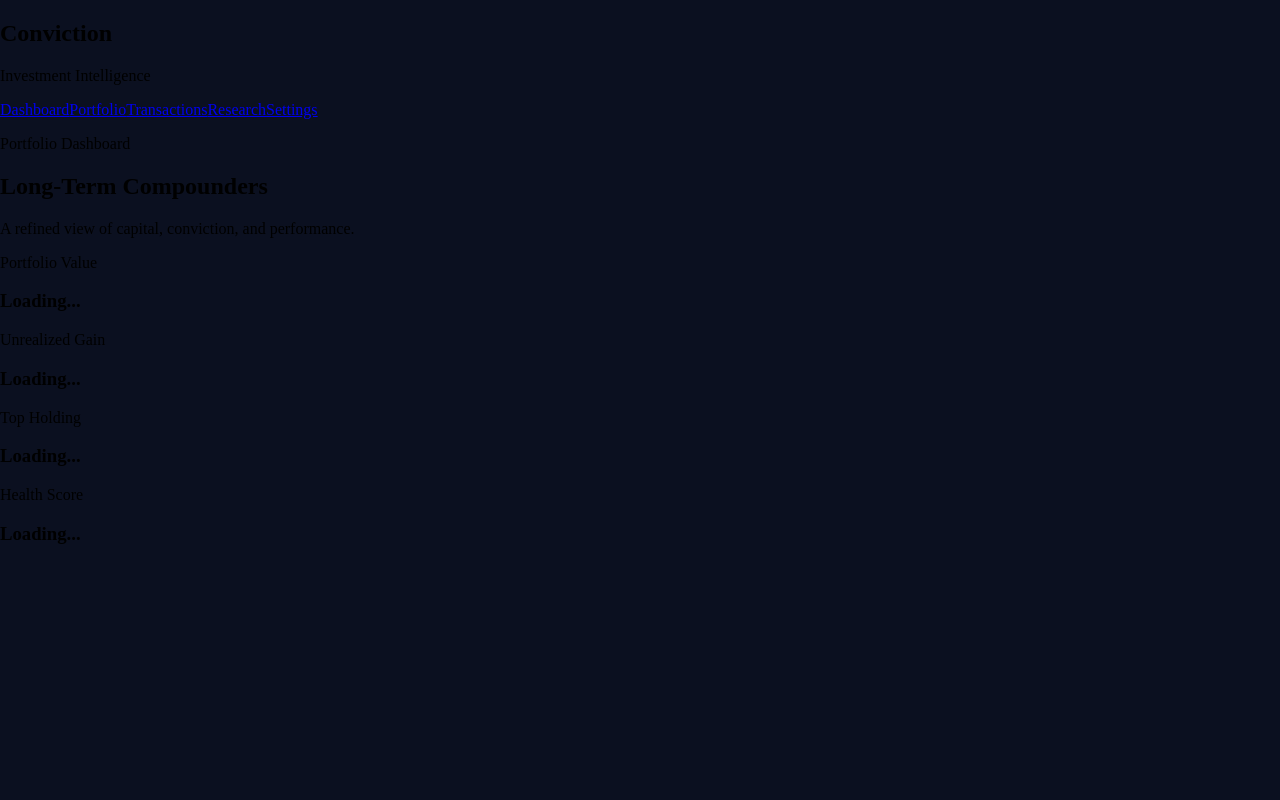
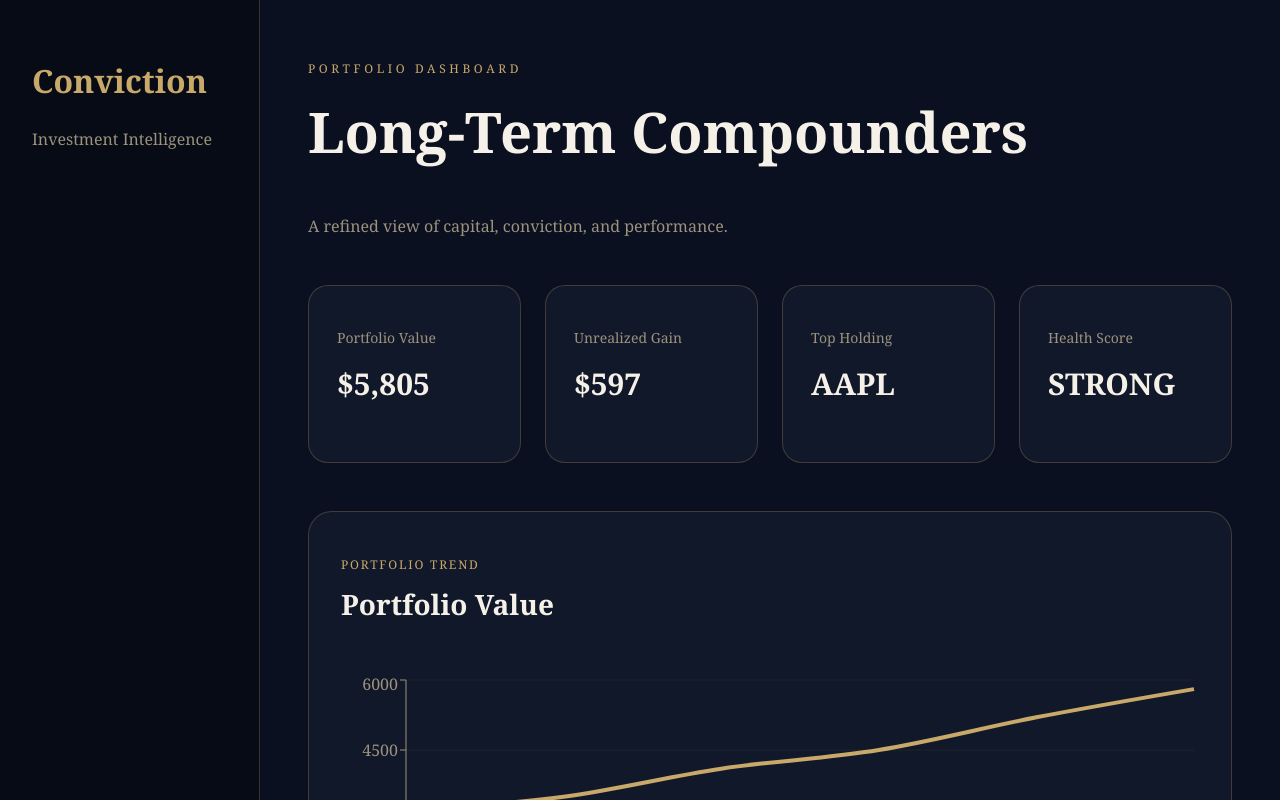
Before and after one commit to michaelgiovannisie/WormToDragon, a React (Vite) app in the folder frontend/: page / in a window 1280 px wide. Shown: the top 800 px of the page. Built offline with nearby package versions, Linux system fonts and the light colour scheme; no server answers.

Commit message:
front end

```diff
--- a/frontend/src/App.tsx
+++ b/frontend/src/App.tsx
@@ -1,67 +1,214 @@
-import { useEffect, useState } from "react";
+import {
+  LineChart,
+  Line,
+  XAxis,
+  YAxis,
+  Tooltip,
+  ResponsiveContainer,
+  CartesianGrid
+} from "recharts";
+
+const portfolioData = [
+  { month: "Jan", value: 3200 },
+  { month: "Feb", value: 3500 },
+  { month: "Mar", value: 4100 },
+  { month: "Apr", value: 4500 },
+  { month: "May", value: 5200 },
+  { month: "Jun", value: 5805 }
+];
 
 function App() {
-  const [summary, setSummary] = useState<any>(null);
-  useEffect(() => {
-    fetch(
-      "http://localhost:8080/api/holdings/portfolio/YOUR_PORTFOLIO_ID/summary"
-    )
-      .then((response) => response.json())
-      .then((data) => setSummary(data))
-      .catch((error) => console.error(error));
-  }, []);
   return (
-    <div className="min-h-screen bg-[#0B1020] text-[#F5F1E8]">
-      <aside className="fixed left-0 top-0 h-full w-64 border-r border-[#C8A96A]/20 bg-[#080D1A] p-6">
-        <h1 className="font-serif text-3xl tracking-wide text-[#C8A96A]">
+    <div
+      style={{
+        minHeight: "100vh",
+        background: "#0B1020",
+        color: "#F5F1E8",
+        fontFamily: "Georgia, serif"
+      }}
+    >
+      <aside
+        style={{
+          position: "fixed",
+          left: 0,
+          top: 0,
+          width: "260px",
+          height: "100vh",
+          background: "#070B16",
+          borderRight: "1px solid rgba(200,169,106,0.25)",
+          padding: "32px",
+          boxSizing: "border-box"
+        }}
+      >
+        <h1
+          style={{
+            color: "#C8A96A",
+            fontSize: "32px"
+          }}
+        >
           Conviction
         </h1>
-        <p className="mt-2 text-sm text-[#A7A08F]">
+
+        <p style={{ color: "#9C927D" }}>
           Investment Intelligence
         </p>
-
-        <nav className="mt-10 space-y-4 text-sm">
-          <a className="block text-[#F5F1E8]" href="#">Dashboard</a>
-          <a className="block text-[#A7A08F]" href="#">Portfolio</a>
-          <a className="block text-[#A7A08F]" href="#">Transactions</a>
-          <a className="block text-[#A7A08F]" href="#">Research</a>
-          <a className="block text-[#A7A08F]" href="#">Settings</a>
-        </nav>
       </aside>
 
-      <main className="ml-64 p-10">
-        <div className="mb-10">
-          <p className="text-sm uppercase tracking-[0.3em] text-[#C8A96A]">
+      <main
+        style={{
+          marginLeft: "260px",
+          padding: "48px"
+        }}
+      >
+        <p
+          style={{
+            color: "#C8A96A",
+            letterSpacing: "0.3em",
+            fontSize: "12px",
+            textTransform: "uppercase"
+          }}
+        >
           Portfolio Dashboard
         </p>
-          <h2 className="mt-3 font-serif text-5xl">
+
+        <h2
+          style={{
+            fontSize: "56px",
+            marginTop: "16px"
+          }}
+        >
           Long-Term Compounders
         </h2>
-          <p className="mt-3 text-[#A7A08F]">
+
+        <p
+          style={{
+            color: "#9C927D",
+            marginTop: "12px"
+          }}
+        >
           A refined view of capital, conviction, and performance.
         </p>
+
+        {/* Cards */}
+        <section
+          style={{
+            display: "grid",
+            gridTemplateColumns: "repeat(4, 1fr)",
+            gap: "24px",
+            marginTop: "48px"
+          }}
+        >
+          {[
+            ["Portfolio Value", "$5,805"],
+            ["Unrealized Gain", "$597"],
+            ["Top Holding", "AAPL"],
+            ["Health Score", "STRONG"]
+          ].map(([label, value]) => (
+            <div
+              key={label}
+              style={{
+                background: "#11182A",
+                border: "1px solid rgba(200,169,106,0.25)",
+                borderRadius: "20px",
+                padding: "28px"
+              }}
+            >
+              <p
+                style={{
+                  color: "#9C927D",
+                  fontSize: "14px"
+                }}
+              >
+                {label}
+              </p>
+
+              <h3
+                style={{
+                  fontSize: "30px",
+                  marginTop: "16px"
+                }}
+              >
+                {value}
+              </h3>
+            </div>
+          ))}
+        </section>
+
+        {/* Chart */}
+        <section
+          style={{
+            marginTop: "48px",
+            background: "#11182A",
+            border: "1px solid rgba(200,169,106,0.25)",
+            borderRadius: "24px",
+            padding: "32px",
+            minHeight: "420px"
+          }}
+        >
+          <div
+            style={{
+              display: "flex",
+              justifyContent: "space-between",
+              marginBottom: "24px"
+            }}
+          >
+            <div>
+              <p
+                style={{
+                  color: "#C8A96A",
+                  letterSpacing: "0.15em",
+                  textTransform: "uppercase",
+                  fontSize: "12px"
+                }}
+              >
+                Portfolio Trend
+              </p>
+
+              <h3
+                style={{
+                  fontSize: "28px",
+                  marginTop: "8px"
+                }}
+              >
+                Portfolio Value
+              </h3>
+            </div>
           </div>
 
-        <section className="grid grid-cols-4 gap-6">
-          <div className="rounded-2xl border border-[#C8A96A]/20 bg-[#11182A] p-6">
-            <p className="text-sm text-[#A7A08F]">Portfolio Value</p>
-            <h3 className="mt-3 text-3xl font-semibold">{summary?.totalMarketValue ?? "Loading..."}</h3>
-          </div>
+          <ResponsiveContainer width="100%" height={320}>
+            <LineChart data={portfolioData}>
+              <CartesianGrid
+                stroke="rgba(200,169,106,0.08)"
+                vertical={false}
+              />
 
-          <div className="rounded-2xl border border-[#C8A96A]/20 bg-[#11182A] p-6">
-            <p className="text-sm text-[#A7A08F]">Unrealized Gain</p>
-            <h3 className="mt-3 text-3xl font-semibold">{summary?.totalUnrealizedGain ?? "Loading..."}</h3>
-          </div>
+              <XAxis
+                dataKey="month"
+                stroke="#9C927D"
+              />
 
-          <div className="rounded-2xl border border-[#C8A96A]/20 bg-[#11182A] p-6">
-            <p className="text-sm text-[#A7A08F]">Top Holding</p>
-            <h3 className="mt-3 text-3xl font-semibold">{summary?.topHoldingSymbol ?? "Loading..."}</h3>
-          </div>
+              <YAxis
+                stroke="#9C927D"
+              />
 
-          <div className="rounded-2xl border border-[#C8A96A]/20 bg-[#11182A] p-6">
-            <p className="text-sm text-[#A7A08F]">Health Score</p>
-            <h3 className="mt-3 text-3xl font-semibold">{summary?.portfolioHealthLabel ?? "Loading..."}</h3>
-          </div>
+              <Tooltip
+                contentStyle={{
+                  background: "#11182A",
+                  border: "1px solid rgba(200,169,106,0.25)",
+                  borderRadius: "12px",
+                  color: "#F5F1E8"
+                }}
+              />
+
+              <Line
+                type="monotone"
+                dataKey="value"
+                stroke="#C8A96A"
+                strokeWidth={4}
+                dot={false}
+              />
+            </LineChart>
+          </ResponsiveContainer>
         </section>
       </main>
     </div>
```
Also changed, not shown: 2 other files (tests, documents, lock files or other folders). Lines whose indentation alone changed are shown as unchanged.
